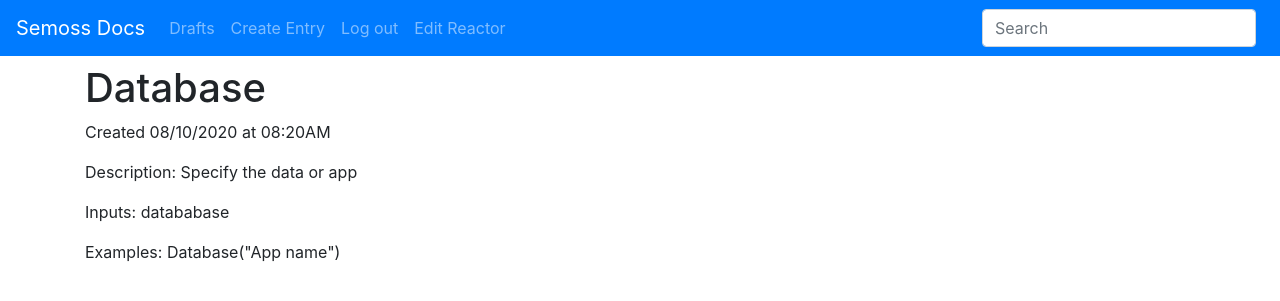
After one commit to jgarabedian/SEMOSS-docs, a Flask app: page /database/ in a window 1280 px wide. The commit adds this page. Shown: the top 301 px of the page. Run offline with Flask 2, Linux system fonts and the light colour scheme; the visitor is signed in with stand-in values (Sample User, id 1); data comes from the database, SQL or seed files in the repository; some libraries are stand-ins or nearby versions.

Commit message:
Add templates and extra fields

```diff
--- a/app.py
+++ b/app.py
@@ -59,7 +59,7 @@ class Entry(flask_db.Model):
     title = CharField()
     slug = CharField(unique=True)
     description = TextField()
-    params = TextField()
+    inputs = TextField()
     content = TextField()
     published = BooleanField(index=True)
     timestamp = DateTimeField(default=datetime.datetime.now, index=True)
@@ -99,7 +99,7 @@ class Entry(flask_db.Model):
                   .select(FTSEntry.docid)
                   .where(FTSEntry.docid == self.id)
                   .exists())
-        content = '\n'.join((self.title, self.content))
+        content = '\n'.join((self.title, self.content, self.description, self.inputs))
         if exists:
             (FTSEntry
              .update({FTSEntry.content: content})
@@ -198,6 +198,8 @@ def _create_or_edit(entry, template):
         entry.title = request.form.get('title') or ''
         entry.content = request.form.get('content') or ''
         entry.published = request.form.get('published') or False
+        entry.description = request.form.get('description') or ''
+        entry.inputs = request.form.get('inputs') or ''
         if not (entry.title and entry.content):
             flash('Title and Content are required.', 'danger')
         else:
--- a/templates/base.html
+++ b/templates/base.html
@@ -31,6 +31,11 @@
                 {% endif %}
                 {% block extra_header %}{% endblock %}
             </ul>
+            {% block search_bar %}
+            <form action="{{ url_for('index') }}" class="form-inline my-2 my-lg-0" id="search-form" method="get" role="search">
+                <input class="form-control mr-sm-2" name="q" placeholder="Search" type="text" value="{% if search %}{{ search }}{% endif %}">
+            </form>
+          {% endblock %}
         </div>
     </nav>
 </div>
--- a/templates/create.html
+++ b/templates/create.html
@@ -19,9 +19,9 @@
         </div>
     </div>
      <div class="form-group">
-         <label for="Parameters" class="col-sm-2 control-label">Parameters</label>
+         <label for="Inputs" class="col-sm-2 control-label">Parameters</label>
          <div class="col-sm-10">
-            <input class="form-control" id="parameters" name="parameters" value="{{ entry.params }}">
+            <input class="form-control" id="inputs" name="inputs" value="{{ entry.inputs }}">
         </div>
      </div>
     <div class="form-group">
--- /dev/null
+++ b/templates/detail.html
@@ -0,0 +1,20 @@
+{% extends "base.html" %}
+
+{% block content_title %}
+    {{ entry.title }}
+{% endblock %}
+
+{% block extra_header %}
+    {% if session.logged_in %}
+        <li class="nav-item">
+            <a class="nav-link"  href="{{ url_for('edit', slug=entry.slug) }}">Edit Reactor</a>
+        </li>
+    {% endif %}
+{% endblock %}
+
+{% block content %}
+    <p>Created {{ entry.timestamp.strftime('%m/%d/%Y at %I:%M%p') }}</p>
+    <p>Description: {{ entry.description }}</p>
+    <p>Inputs: {{ entry.inputs }} </p>
+    <p>Examples: {{ entry.content }}</p>
+{% endblock %}
--- a/templates/index.html
+++ b/templates/index.html
@@ -2,7 +2,7 @@
 
 {% block content_title %}
     {% if search %}Search "{{ search }}"
-    {% else %}Blog entries{% endif %}
+    {% else %}Reactors{% endif %}
 {% endblock %}
 {% block content %}
 {% for entry in object_list %}
```
Also changed, not shown: templates/edit.html (added, +9 -0 lines), docs.db.
